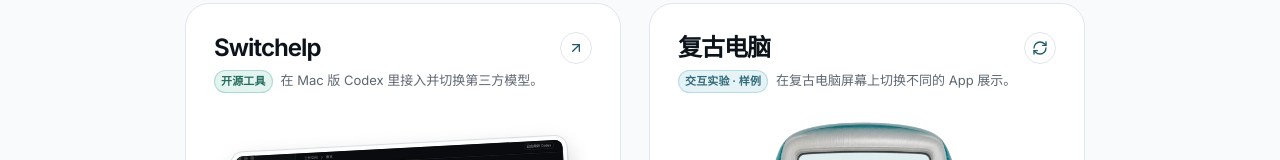
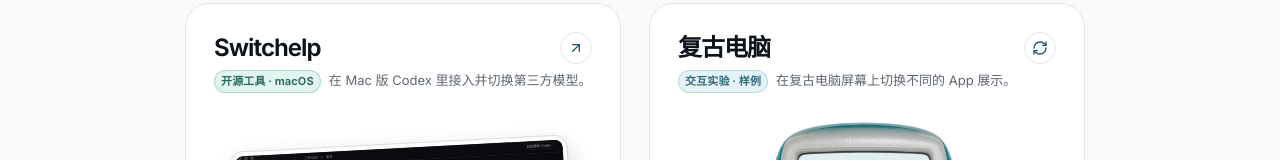
Before and after one commit to nexsjournal/portfolio-web, a Next.js app: page /ideas in a window 1280 px wide. Shown: the part 251-411 px from the top of the page. Built offline with nearby package versions, Linux system fonts and the light colour scheme; a web font is replaced by a local one.

Commit message:
fix(ideas): show platform in switchelp tag

```diff
--- a/src/content/ideas.ts
+++ b/src/content/ideas.ts
@@ -24,13 +24,13 @@ export const ideas: Idea[] = [
     href: "https://github.com/nexsjournal/switchelp-macapp",
     zh: {
       title: "Switchelp",
-      category: "开源工具",
+      category: "开源工具 · macOS",
       summary: "在 Mac 版 Codex 里接入并切换第三方模型。",
       features: ["第三方模型", "Codex 原生切换"],
     },
     en: {
       title: "Switchelp",
-      category: "Open-source tool",
+      category: "Open-source tool · macOS",
       summary: "Switch third-party models in Codex.",
       features: ["Model providers", "Native picker"],
     },
```
